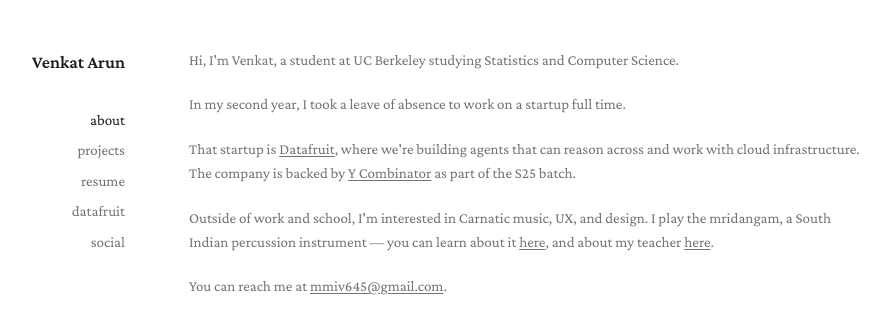
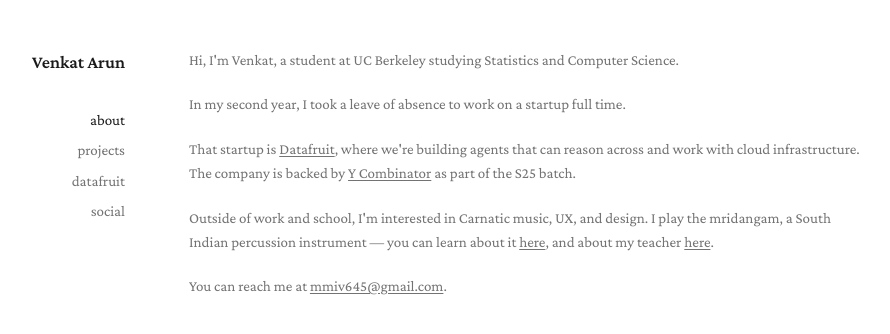
Before and after one commit to vml645/venkat, a Next.js app: page /about in a window 1280 px wide. Shown: the top 334 px of the page, without its empty margins (35-925 px from the left). Built offline with nearby package versions, Linux system fonts and the light colour scheme.

Commit message:
remove tab

```diff
--- a/src/components/layout/SidebarLayout.tsx
+++ b/src/components/layout/SidebarLayout.tsx
@@ -6,7 +6,6 @@ import { usePathname } from 'next/navigation'
 const navLinks = [
   { href: '/about', label: 'about', external: false },
   { href: '/projects', label: 'projects', external: false },
-  { href: '/resume', label: 'resume', external: false },
   { href: 'https://www.ycombinator.com/companies/datafruit', label: 'datafruit', external: true },
   { href: '/social', label: 'social', external: false },
 ]
```
